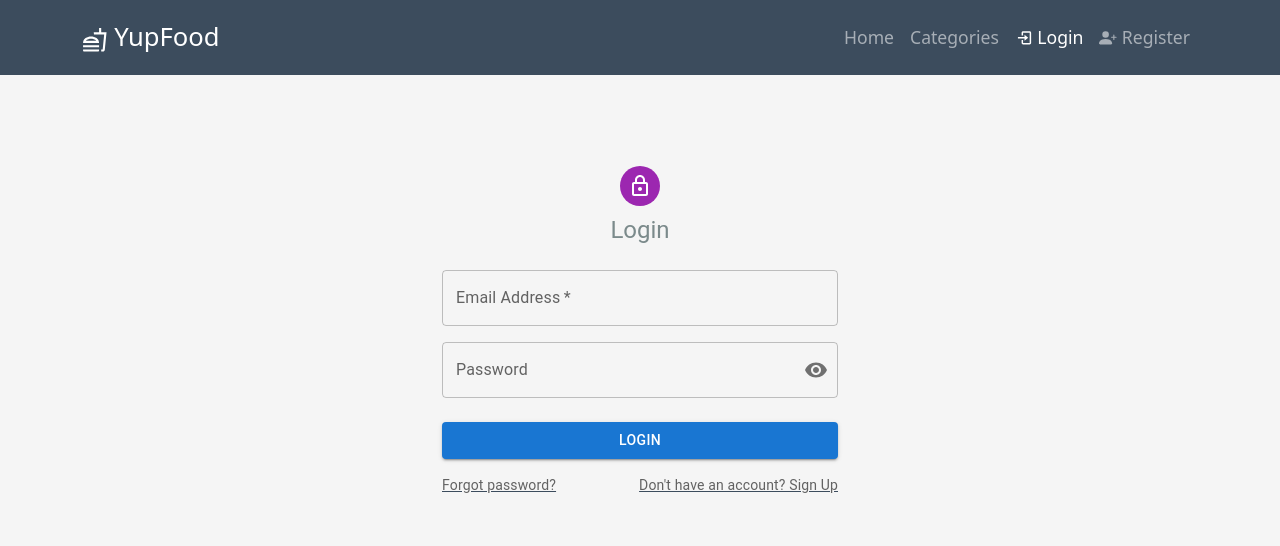
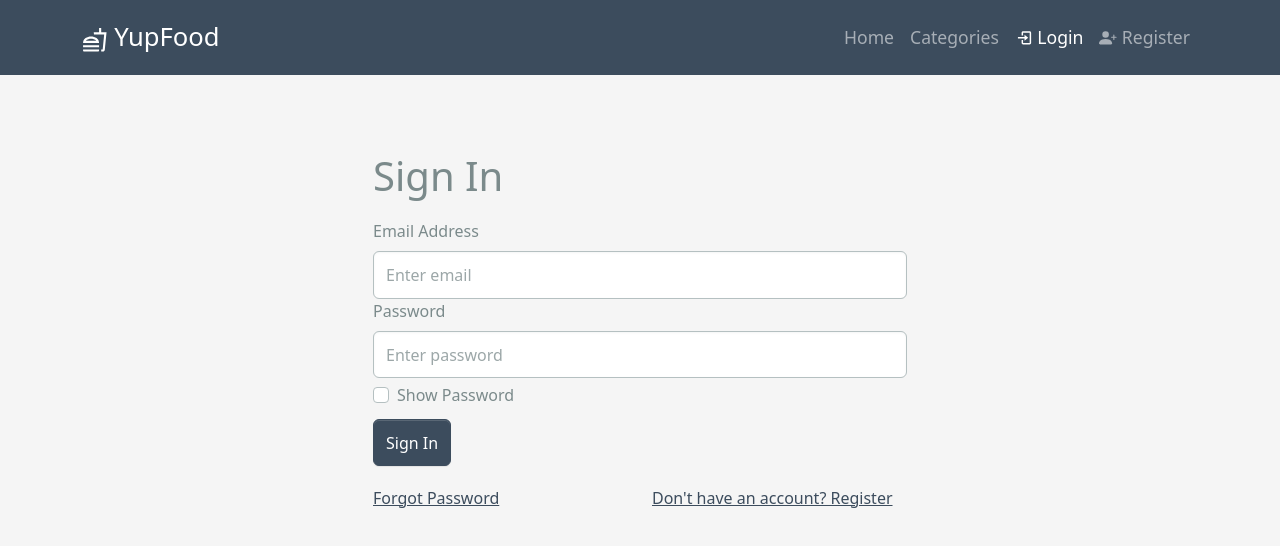
Before and after one commit to capo33/recipes-blog, a React (Create React App) app in the folder frontend/: page /login in a window 1280 px wide. Shown: the top 546 px of the page. Built offline with nearby package versions, Linux system fonts and the light colour scheme.

Commit message:
update Login component

```diff
--- a/frontend/src/components/FormContainer/Index.tsx
+++ b/frontend/src/components/FormContainer/Index.tsx
@@ -3,10 +3,11 @@ import { Container, Row, Col } from "react-bootstrap";
 
 type FormContainerProps = {
   children: React.ReactNode;
+  className?: string;
 };
-const FormContainer = ({ children }: FormContainerProps) => {
+const FormContainer = ({ children , className}: FormContainerProps) => {
   return (
-    <Container>
+    <Container className={className}>
       <Row className='justify-content-md-center'>
         <Col xs={12} md={6}>
           {children}
--- a/frontend/src/pages/Auth/Login.tsx
+++ b/frontend/src/pages/Auth/Login.tsx
@@ -1,28 +1,12 @@
 import React, { useState, useEffect } from "react";
 import { toast } from "react-hot-toast";
+import { Button, Col, Form, Row } from "react-bootstrap";
 import { Link, useLocation, useNavigate } from "react-router-dom";
-
-import {
-  Box,
-  TextField,
-  IconButton,
-  OutlinedInput,
-  InputLabel,
-  InputAdornment,
-  FormControl,
-  Container,
-  Avatar,
-  Typography,
-  Grid,
-  Button,
-} from "@mui/material";
-import Visibility from "@mui/icons-material/Visibility";
-import VisibilityOff from "@mui/icons-material/VisibilityOff";
-import LockOutlinedIcon from "@mui/icons-material/LockOutlined";
 
 import { AuthUser } from "../../interfaces/AuthInterface";
 import { login } from "../../redux/feature/Auth/authSlice";
 import { useAppDispatch, useAppSelector } from "../../redux/app/store";
+import FormContainer from "../../components/FormContainer/Index";
 
 const Login = () => {
   const { user } = useAppSelector((state) => state.auth);
@@ -38,7 +22,6 @@ const Login = () => {
   const location = useLocation();
 
   const token = user?.token;
-
   const redirect = location.search ? location.search.split("=")[1] : "/";
 
   // Redirect user to home page if user is already logged in
@@ -53,12 +36,6 @@ const Login = () => {
   // Show password toggle
   const handleClickShowPassword = () => setShowPassword((show) => !show);
 
-  const handleMouseDownPassword = (
-    event: React.MouseEvent<HTMLButtonElement>
-  ) => {
-    event.preventDefault();
-  };
-
   // Change input value
   const handleChange = (e: React.ChangeEvent<HTMLInputElement>) => {
     const { name, value } = e.target;
@@ -72,90 +49,58 @@ const Login = () => {
   };
 
   return (
-    <Container component='main' maxWidth='xs'>
-      <Box
-        sx={{
-          marginTop: 8,
-          display: "flex",
-          flexDirection: "column",
-          alignItems: "center",
-        }}
-      >
-        <Avatar sx={{ m: 1, bgcolor: "secondary.main" }}>
-          <LockOutlinedIcon />
-        </Avatar>
-        <Typography component='h1' variant='h5'>
-          Login
-        </Typography>
-        <Box component='form' noValidate sx={{ mt: 3 }} onSubmit={handleSubmit}>
-          <Grid container spacing={2}>
-            <Grid item xs={12}>
-              <TextField
-                required
-                fullWidth
+    <FormContainer className='mt-5'>
+      <h1>Sign In</h1>
+      <Form onSubmit={handleSubmit}>
+        <Form.Group controlId='email'>
+          <Form.Label>Email Address</Form.Label>
+          <Form.Control
+            type='email'
+            name='email'
             value={formData.email}
+            placeholder='Enter email'
             onChange={handleChange}
-                id='email'
-                label='Email Address'
-                name='email'
-                autoComplete='email'
           />
-            </Grid>
-            <Grid item xs={12}>
-              <FormControl variant='outlined' fullWidth>
-                <InputLabel htmlFor='outlined-adornment-password'>
-                  Password
-                </InputLabel>
-                <OutlinedInput
-                  id='outlined-adornment-password'
+        </Form.Group>
+
+        <Form.Group controlId='password'>
+          <Form.Label>Password</Form.Label>
+          <Form.Control
             type={showPassword ? "text" : "password"}
-                  endAdornment={
-                    <InputAdornment position='end'>
-                      <IconButton
-                        aria-label='toggle password visibility'
-                        onClick={handleClickShowPassword}
-                        onMouseDown={handleMouseDownPassword}
-                        edge='end'
-                      >
-                        {showPassword ? <VisibilityOff /> : <Visibility />}
-                      </IconButton>
-                    </InputAdornment>
-                  }
-                  label='Password'
+            placeholder='Enter password'
+            name='password'
             value={formData.password}
             onChange={handleChange}
-                  name='password'
           />
-              </FormControl>
-            </Grid>
-          </Grid>
-          <Button
-            type='submit'
-            fullWidth
-            variant='contained'
-            sx={{ mt: 3, mb: 2 }}
+        </Form.Group>
+
+        <Form.Group controlId='showPassword' className='mt-1'>
+          <Form.Check
+            type='checkbox'
+            label='Show Password'
+            onClick={handleClickShowPassword}
+          />
+        </Form.Group>
+
+        <Button type='submit' variant='primary' className='mt-2'>
+          Sign In
+        </Button>
+      </Form>
+      <Row className='py-3'>
+        <Col>
+          <Link
+            to={redirect ? `/forgot-password?redirect=${redirect}` : "/login"}
           >
-            Login
-          </Button>
-          <Grid container>
-            <Grid item xs>
-              <Link to='/forgot-password'>
-                <Typography variant='body2' color='text.secondary'>
-                  Forgot password?
-                </Typography>
+            Forgot Password
           </Link>
-            </Grid>
-            <Grid item>
-              <Link to='/register'>
-                <Typography variant='body2' color='text.secondary'>
-                  Don't have an account? Sign Up
-                </Typography>
+        </Col>
+        <Col>
+          <Link to={redirect ? `/register?redirect=${redirect}` : "/register"}>
+            Don't have an account? Register
           </Link>
-            </Grid>
-          </Grid>
-        </Box>
-      </Box>
-    </Container>
+        </Col>
+      </Row>
+    </FormContainer>
   );
 };
 
```
Lines whose indentation alone changed are shown as unchanged.
